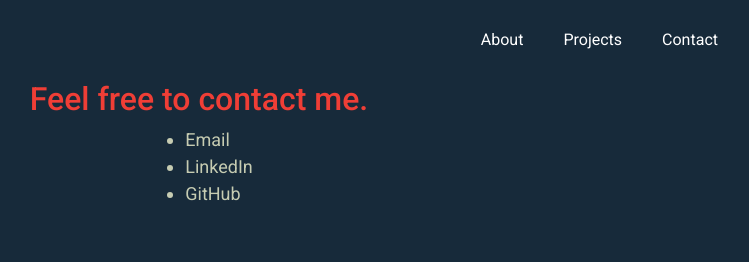
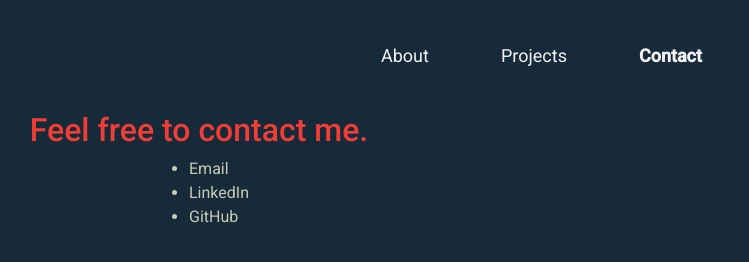
Before and after one commit to amac714/my-website, a Gatsby site: page /contact in a window 1280 px wide. Shown: the whole page, without its empty margins (441-1190 px from the left). Built offline with nearby package versions, Linux system fonts and the light colour scheme; Gatsby itself is replaced by a stand-in of ours.

Commit message:
updated navbar

```diff
--- a/src/components/header.js
+++ b/src/components/header.js
@@ -3,21 +3,43 @@ import PropTypes from "prop-types"
 import { Link } from "gatsby"
 import Nav from "react-bootstrap/Nav"
 import Navbar from "react-bootstrap/Navbar"
-
+// bg = "#101926"
 const Header = ({ siteTitle }) => (
   <div>
-    <Navbar sticky="top" bg="#101926" variant="dark">
-      <Nav className="ml-auto">
-        <Link to="/" className="header-link">
+    <Navbar collapseOnSelect expand="sm">
+      <Navbar.Brand></Navbar.Brand>
+      <Navbar.Toggle aria-controls="responsive-navbar-nav" style={{backgroundColor: `white`}} />
+      <Navbar.Collapse id="responsive-navbar-nav">
+        <Nav className="topnav ml-auto">
+          <Link
+            to="/"
+            className="header-link"
+            activeStyle={{
+              fontWeight: "bold",
+            }}
+          >
             About
           </Link>
-        <Link to="/projects" className="header-link">
+          <Link
+            to="/projects"
+            className="header-link"
+            activeStyle={{
+              fontWeight: "bold",
+            }}
+          >
             Projects
           </Link>
-        <Link to="/contact" className="header-link">
+          <Link
+            to="/contact"
+            className="header-link"
+            activeStyle={{
+              fontWeight: "bold",
+            }}
+          >
             Contact
           </Link>
         </Nav>
+      </Navbar.Collapse>
     </Navbar>
   </div>
 )
--- a/src/components/seo.js
+++ b/src/components/seo.js
@@ -32,6 +32,7 @@ const SEO = ({ title, description, lang, keywords }) => (
               crossorigin="anonymous"
             />
             <link href="https://fonts.googleapis.com/css?family=Roboto:400,500&display=swap" rel="stylesheet"></link>
+            <link rel="stylesheet" href="https://cdnjs.cloudflare.com/ajax/libs/font-awesome/4.7.0/css/font-awesome.min.css"></link>
           </Helmet>
         </>
       )
--- a/src/pages/contact.js
+++ b/src/pages/contact.js
@@ -12,7 +12,7 @@ const Contact = () => (
       }}
     >
       <h2>Feel free to contact me.</h2>
-      <p>
+
       <ul style={{ display: "inline-block", textAlign: "left" }}>
         <li>
           <a href="mailto:amac714@gmail.com">Email</a>
@@ -24,7 +24,6 @@ const Contact = () => (
           <a href="https://www.github.com/amac714">GitHub</a>
         </li>
       </ul>
-      </p>
     </div>
   </Layout>
 )
--- a/src/pages/index.js
+++ b/src/pages/index.js
@@ -14,7 +14,7 @@ const IndexPage = () => (
       </Col>
       <Col sm={8}>
         <h1 style={{ paddingTop: `5%` }}>Hello.</h1>
-        <p>
+        <p className="bio">
           My name's{" "}
           <span style={{ color: `#197BBD`, fontSize: `24px` }}>
             <strong>Alan Macabuhay</strong>
@@ -22,7 +22,7 @@ const IndexPage = () => (
           . I recently graduated from Oregon State University. I am an aspiring
           software engineer.
         </p>
-        <p>
+        <p className="bio">
           I am currently looking for a job to start my career. For more details,
           see my{" "}
           <a
--- a/src/styles/global.css
+++ b/src/styles/global.css
@@ -1,10 +1,33 @@
 
 .header-link {
   margin: 20px;
-  font-size: 16px;
+  /* font-size: 16px; */
   color: white;
   text-decoration: none;
 }
+
+.topnav {
+  background-color: #172A3A;
+  overflow: hidden;
+}
+
+.topnav a {
+  float: left;
+  display: block;
+  color: #f2f2f2;
+  text-align: center;
+  padding: 14px 16px;
+  /* text-decoration: none; */
+  font-size: 18px;
+}
+
+.topnav a:hover {
+  background-color: rgb(61, 115, 160);
+  color: black;
+  text-decoration: none;
+}
+
+
 
 p {
   font-size: 18px;
@@ -28,3 +51,11 @@ html {
 .image:hover {
   opacity: 0.7;
 }
+
+@media (min-width: 575px) {
+  .bio {
+    width: 550px;
+    /* margin-left: auto;
+    margin-right: auto; */
+  }
+}
```
Lines whose indentation alone changed are shown as unchanged.
